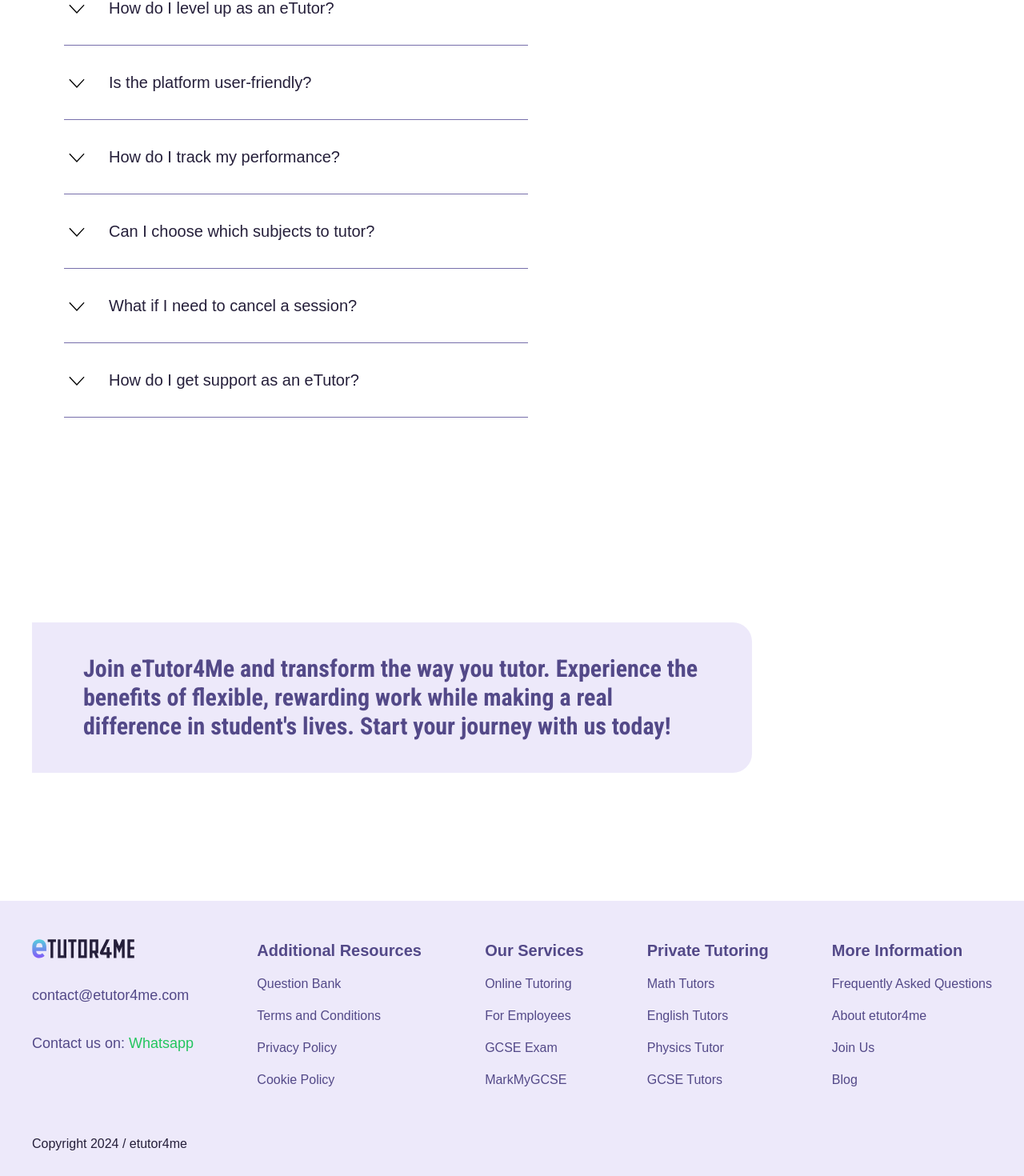
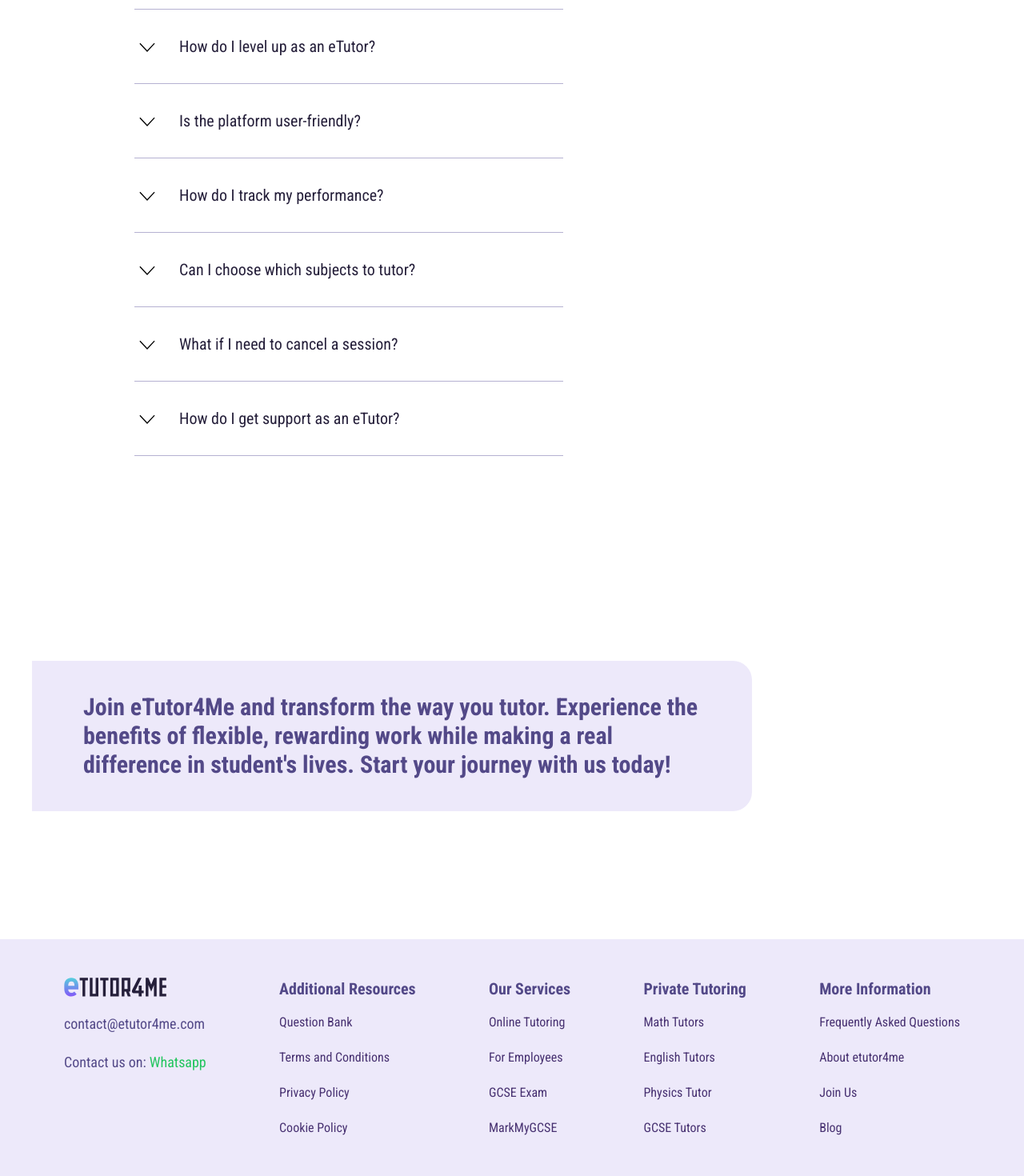
Before and after one commit to Devix-ai/etutor, a Next.js app: page /Student in a window 1280 px wide. Shown: the part 4452-5922 px from the top of the page at 80% size. Built offline with nearby package versions, Linux system fonts and the light colour scheme.

Commit message:
done main home page fixes

```diff
--- a/src/components/ContactUs.tsx
+++ b/src/components/ContactUs.tsx
@@ -3,9 +3,9 @@
 import Link from 'next/link'
 const ContactUs = () => {
   return (
-    <div className='px-10 pt-56 pb-20 lg:py-32 mb:px-0 mb:py-20 font-roboto'>
+    <div className='px-10 pt-64 pb-20 lg:pt-32 mb:px-0 mb:py-20 '>
       <Headings className='' heading='Contact Us' />
-      <p className='text-darkBlue text-2xl mb:text-sm'>Have questions or need more information? Reach out to us at<Link href='' className='text-customBlue'> contact@etutor4me.com</Link></p>
+      <p className='text-[#473171] text-[27px] mt-5 mb:text-sm'>Have questions or need more information? Reach out to us at<Link href='' className='text-customBlue underline'> contact@etutor4me.com</Link></p>
     </div>
   )
 }
--- a/src/components/FAQs.tsx
+++ b/src/components/FAQs.tsx
@@ -19,14 +19,14 @@
   const [isOpen, setIsOpen] = useState(false);
 
   return (
-    <div className='border-b font-roboto border-[#776FAB]'>
-      <div className="py-8 font-roboto mb:py-4 ">
-        <div className='flex font-roboto items-center gap-6 cursor-pointer' onClick={() => setIsOpen(!isOpen)}>
+    <div className='border-b border-[#B5B1D1]'>
+      <div className="py-8  mb:py-4 ">
+        <div className='flex  items-center gap-6 cursor-pointer' onClick={() => setIsOpen(!isOpen)}>
           {isOpen ? <Image className='w-8 h-5 mb:h-3 mb:w-3' src={uparrow} alt="Up Arrow" /> : <Image className='w-8 h-5  mb:h-3 mb:w-3'  src={downarrow} alt="Down Arrow" />}
-          <h2 className="text-2xl text-[#251F3A] mb:text-xs lg:text-xl">{question}</h2>
+          <h2 className="text-[28px] text-[#251F3A] mb:text-xs lg:text-xl">{question}</h2>
         </div>
       </div>
-      {isOpen && <p className="text-2xl text-[#251F3A] pl-12  lg:text-xl mb:text-xs mb:pl-10">{answer}</p>}
+      {isOpen && <p className="text-[28px] text-[#251F3A] pl-12 pb-10 lg:text-xl mb:text-xs mb:pl-10">{answer}</p>}
     </div>
   );
 };
@@ -39,14 +39,14 @@
   }
 
   return (
-    <div className='px-10 font-roboto pr-0 flex justify-between w-full m-auto gap-10 mb:flex-col-reverse mb:px-0'>
+    <div className='pl-32 pt-12  pr-0 flex justify-between w-full m-auto gap-10 mb:flex-col-reverse mb:px-0'>
       <div className='w-1/2 mb:w-full'>
         {faqData.map((faq, index) => (
           <FAQ key={index} question={faq.question} answer={faq.answer} />
         ))}
       </div>
 
-      <div className={`bg-cardbg w-2/5 p-8 rounded-l-3xl flex flex-col items-end h-full mb:w-full lg:w-2/5 ${display}`}>
+      <div className={`bg-cardbg w-[38%] px-16 py-8 rounded-l-3xl flex flex-col items-end h-full mb:w-full lg:w-2/5 ${display}`}>
         <h2 className='text-[73px] text-darkBlue font-extrabold mb:text-2xl lg:text-3xl xl:text-3xl'>Frequently Asked Questions</h2>
         <Link href="" className='text-customBlue text-xl  underline  font-bold mt-6 lg:text-base'>More questions?</Link>
       </div>
--- a/src/components/Footer.tsx
+++ b/src/components/Footer.tsx
@@ -4,47 +4,62 @@
 import Image from 'next/image'
 const Footer = () => {
   return (
-    <div className='px-10 bg-cardbg py-12 mb:p-5 font-roboto'>
+    <div className='px-20 bg-cardbg py-12 mb:p-5 '>
       <div className='flex justify-between items-start mb:flex-col mb:gap-5'>
-        <div className='flex flex-col justify-between gap-8 mb:py-4 xl:gap-5 mb:gap-4'>
+        <div className='flex flex-col justify-between gap-12 mb:py-4 xl:gap-5 mb:gap-4'>
+          <div className='flex flex-col gap-9 text-xl text-[#473171] lg:gap-5 xl:text-lg xl:gap-7 lg:text-base mb:text-sm'>
           <Link  href=''> <Image alt='' src={logo} /></Link>
           <Link className='text-xl text-darkBlue xl:text-lg lg:text-lg mb:text-sm' href=''>contact@etutor4me.com</Link>
           <Link className='text-xl text-darkBlue xl:text-lg lg:text-lg mb:text-sm' href='' >Contact us on: <span className='text-green-500'>Whatsapp</span></Link>
+          </div>
+
         </div>
-        <div className='flex flex-col gap-8 text-xs text-[#251F3A] mb:gap-3 mb:pt-4 xl:gap-5 lg:gap-4'>
-          <h2 className='text-3xl text-darkBlue font-bold mb:text-base xl:text-xl xl:row-gap-5 lg:text-xl'>Additional Resources</h2>
-          <Link className='text-xl text-darkBlue xl:text-lg lg:text-base mb:text-sm' href=''>Question Bank</Link>
-          <Link className='text-xl text-darkBlue xl:text-lg lg:text-base  mb:text-sm' href=''>Terms and Conditions</Link>
-          <Link className='text-xl text-darkBlue xl:text-lg lg:text-base  mb:text-sm' href=''>Privacy Policy</Link>
-          <Link className='text-xl text-darkBlue xl:text-lg lg:text-base  mb:text-sm' href=''>Cookie Policy</Link>
+        <div className='flex flex-col gap-12 text-xs text-[#251F3A] mb:gap-3 mb:pt-4 xl:gap-5 lg:gap-4'>
+          <h2 className='text-[28px] text-[#534988] font-bold mb:text-base xl:text-xl xl:row-gap-5 lg:text-xl'>Additional Resources</h2>
+          <div className='flex flex-col gap-9 text-xl text-[#473171] lg:gap-5 xl:text-lg xl:gap-7 lg:text-base mb:text-sm'>
+          <Link className='' href=''>Question Bank</Link>
+          <Link className='' href=''>Terms and Conditions</Link>
+          <Link className='' href=''>Privacy Policy</Link>
+          <Link className='' href=''>Cookie Policy</Link>
+          </div>
+
         </div>
-        <div className='flex flex-col gap-8 text-xs text-[#251F3A] mb:gap-3 mb:pt-4 xl:gap-5 lg:gap-4'>
-          <h2 className='text-3xl text-darkBlue font-bold mb:text-base xl:text-xl lg:text-xl'>Our Services</h2>
-          <Link className='text-xl text-darkBlue xl:text-lg lg:text-base mb:text-sm' href=''>Online Tutoring</Link>
-          <Link className='text-xl text-darkBlue lg:text-base mb:text-sm' href=''>For Employees</Link>
-          <Link className='text-xl text-darkBlue xl:text-lg lg:text-base mb:text-sm' href=''>GCSE Exam</Link>
-          <Link className='text-xl text-darkBlue xl:text-lg lg:text-base mb:text-sm' href=''>MarkMyGCSE</Link>
+        <div className='flex flex-col gap-12 text-xs text-[#251F3A] mb:gap-3 mb:pt-4 xl:gap-5 lg:gap-4'>
+          <h2 className='text-[28px] text-[#534988] font-bold mb:text-base xl:text-xl xl:row-gap-5 lg:text-xl'>Our Services</h2>
+          <div className='flex flex-col gap-9 text-xl text-[#473171] lg:gap-5 xl:text-lg xl:gap-7 lg:text-base mb:text-sm'>
+          <Link className='' href=''>Online Tutoring</Link>
+          <Link className='' href=''>For Employees</Link>
+          <Link className='' href=''>GCSE Exam</Link>
+          <Link className='' href=''>MarkMyGCSE</Link>
+          </div>
+
         </div>
-        <div className='flex flex-col gap-8 text-xs text-[#251F3A] mb:gap-3 mb:pt-4 xl:gap-5 lg:gap-4'>
-          <h2 className='text-3xl text-darkBlue font-bold mb:text-base xl:text-xl lg:text-xl'>Private Tutoring</h2>
-          <Link className='text-xl text-darkBlue xl:text-lg lg:text-base mb:text-sm' href=''>Math Tutors</Link>
-          <Link className='text-xl text-darkBlue xl:text-lg lg:text-base mb:text-sm' href=''>English Tutors</Link>
-          <Link className='text-xl text-darkBlue xl:text-lg lg:text-base mb:text-sm' href=''>Physics Tutor</Link>
-          <Link className='text-xl text-darkBlue xl:text-lg lg:text-base mb:text-sm' href=''>GCSE Tutors</Link>
+        <div className='flex flex-col gap-12 text-xs text-[#251F3A] mb:gap-3 mb:pt-4 xl:gap-5 lg:gap-4'>
+          <h2 className='text-[28px] text-[#534988] font-bold mb:text-base xl:text-xl xl:row-gap-5 lg:text-xl'>Private Tutoring</h2>
+          <div className='flex flex-col gap-9 text-xl text-[#473171] lg:gap-5 xl:text-lg xl:gap-7 lg:text-base mb:text-sm'>
+          <Link className='' href=''>Math Tutors</Link>
+          <Link className='' href=''>English Tutors</Link>
+          <Link className='' href=''>Physics Tutor</Link>
+          <Link className='' href=''>GCSE Tutors</Link>
+          </div>
+
         </div>
-        <div className='flex flex-col gap-8 text-xs text-[#251F3A] mb:gap-3 mb:pt-4 xl:gap-5 lg:gap-4'>
-          <h2 className='text-3xl text-darkBlue font-bold mb:text-base xl:text-xl lg:text-xl'>More Information</h2>
-          <Link className='text-xl text-darkBlue xl:text-lg lg:text-base mb:text-sm'  href=''>Frequently Asked Questions</Link>
-          <Link className='text-xl text-darkBlue xl:text-lg lg:text-base mb:text-sm' href=''>About etutor4me</Link>
-          <Link className='text-xl text-darkBlue xl:text-lg lg:text-base mb:text-sm' href=''>Join Us</Link>
-          <Link className='text-xl text-darkBlue xl:text-lg lg:text-base mb:text-sm' href=''>Blog</Link>
+        <div className='flex flex-col gap-12 text-xs text-[#251F3A] mb:gap-3 mb:pt-4 xl:gap-5 lg:gap-4'>
+          <h2 className='text-[28px] text-[#534988] font-bold mb:text-base xl:text-xl xl:row-gap-5 lg:text-xl'>More Information</h2>
+          <div className='flex flex-col gap-9 text-xl text-[#473171] lg:gap-5 xl:text-lg xl:gap-7 lg:text-base mb:text-sm'>
+          <Link className='' href=''>Frequently Asked Questions</Link>
+          <Link className='' href=''>About etutor4me</Link>
+          <Link className='' href=''>Join Us</Link>
+          <Link className='' href=''>Blog</Link>
+          </div>
+
         </div>
 
       </div>
-      <div className=' text-[#251F3A] flex flex-col mt-2 mb:mt-10 mb:text-sm'>
+      <div className=' text-xl text-[#473171] lg:gap-5 xl:text-lg xl:gap-7 lg:text-base mb:text-sm'>
         {/* <Link href=''>contact@etutor4me.com</Link>
         <Link href='' className='mt-3'>Contact us on: <span className='text-green-500'>Whatsapp</span></Link> */}
-        <p className='mt-12 mb:mt-10'>Copyright 2024 / etutor4me</p>
+        <p className='mt-16 mb:mt-10'>Copyright 2024 / etutor4me</p>
       </div>
     </div>
   )
--- a/src/components/HowWorks.tsx
+++ b/src/components/HowWorks.tsx
@@ -3,9 +3,9 @@
 import WorkSteps from './WorkSteps'
 const HowWorks = () => {
   return (
-    <div className='px-10 lg:px-0 mb:px-0 pt-32 mb:pt-10'>
+    <div className='px-10 lg:px-0 mb:px-0 pt-52 mb:pt-10'>
       <Headings heading='How it works' />
-      <div className='flex w-full justify-between col-gap-20 mb:flex-col lg:col-gap-6'>
+      <div className='flex w-full justify-between pt-12 col-gap-20 mb:flex-col lg:col-gap-6'>
         <div className=' flex flex-col justify-start items-start'>
           <WorkSteps number='1' head='Sign Up' text='Create your account and tell us about your learning needs' />
           <WorkSteps number='2' head='Choose' text='Browse and select a eTutor who specializes in your area of study' />
--- a/src/components/MeeteTutors.tsx
+++ b/src/components/MeeteTutors.tsx
@@ -51,7 +51,7 @@
       <div className='mt-8 mb:flex-wrap  justify-between  grid grid-cols-4 mb:grid-cols-1 tb:grid-cols-2 lg:grid-cols-3 mb:justify-center lg:flex-wrap  items-center gap-6 py-5 '>
         {
           tutorsData.map((tutor) => (
-            <div className='mb:w-full flex flex-col w-100  bg-cardbg px-8 py-6 rounded-3xl gap-3 lg:w-72' key={tutor.id}>
+            <div className='mb:w-full flex flex-col w-100  bg-cardbg px-10 py-8 rounded-3xl gap-3 lg:w-72' key={tutor.id}>
               <div className='relative'>
                 <Image className='mb:w-full w-full' alt='' src={tutor.image} />
                 <Image alt='' src={award} style={{ right: '-10%', bottom: '-12%' }} className='w-24 h-24 absolute' />
@@ -63,7 +63,7 @@
           ))
         }
       </div>
-      <div className='text-darkBlue text-[28px] leading-8   mb:py-5 mb:text-xs py-16 mb:leading-normal  lg:text-xl'>
+      <div className='text-[#473171] text-[28px] leading-8   mb:py-5 mb:text-xs py-16 mb:leading-normal  lg:text-xl'>
         <p  >Our eTutors are top students selected for their exceptional knowledge and ability to connect with peers. They understand your challenges and
           provide practical, effective solutions. Always striving to level up, their progress is based on experience, student improvements, and reviews. This
           gamer-like drive ensures you get the best support possible.
--- a/src/components/Navbar/Navbar.jsx
+++ b/src/components/Navbar/Navbar.jsx
@@ -40,7 +40,7 @@
 
     <Link href='/SignupAs' >  <button className= '  font-medium text-customBlue text-[27px] focus:outline-none	xl:text-xl lg:text-base'>SIGN IN</button></Link>
       {/* <button className='bg-customBlue '>SIGN UP</button> */}
-     <Link href='/SignupAs' ><Button className=' font-extrabold text-[27px] xl:text-lg xl:px-6 xl:py-3 lg:text-xs lg:px-6 lg:py-2' btnName='SIGN UP' /></Link>
+     <Link href='/SignupAs' ><Button className='py-5 px-12 font-extrabold text-[27px] xl:text-lg xl:px-6 xl:py-3 lg:text-xs lg:px-6 lg:py-2' btnName='SIGN UP' /></Link>
       </div>
 
 {/* //mobile navbar */}
--- a/src/components/Payment.tsx
+++ b/src/components/Payment.tsx
@@ -5,9 +5,9 @@
 
 const Payment = () => {
   return (
-    <div className='w-9/12 m-auto font-roboto pt-56 pb-8 flex flex-col items-center justify-center row-gap-12 mb:w-full mb:py-12 mb:gap-0 lg:w-3/5'>
-      <h2 className='text-6xl font-extrabold text-darkBlue lg:text-4xl relative mb:text-xl mb:ab' >Completely Risk-free secure payment with <span className=' absolute text-[7rem] text-lightblue font-extrabold ml-4 mb:text-3xl lg:text-2xl mb:ml-0 mb:relative' >Stripe</span> </h2>
-      <Image className='mt-32 h-64 w-auto mb:mt-12 mb:h-auto' src={payment} alt=''/>
+    <div className='w-9/12 m-auto  pt-60 pb-8 flex flex-col items-center justify-center row-gap-12 mb:w-full mb:py-12 mb:gap-0 lg:w-3/5'>
+      <h2 className='text-[87px] font-extrabold text-darkBlue lg:text-[60px] xl:text-[70px] relative mb:text-[30px] mb:ab' >Completely Risk-free secure payment with <span className=' absolute text-[7rem] text-lightblue font-extrabold ml-8 mb:text-[40px] lg:text-[80px] mb:ml-0 mb:relative ' >Stripe</span> </h2>
+      <Image className='mt-28 h-64 w-auto mb:mt-12 mb:h-auto' src={payment} alt=''/>
     </div>
   )
 }
```
Also changed, not shown: src/components/ParentsComments.tsx (+9 -9 lines), src/components/WhyeTutor.tsx (+4 -4 lines), src/components/WorkSteps.tsx (+4 -4 lines).
